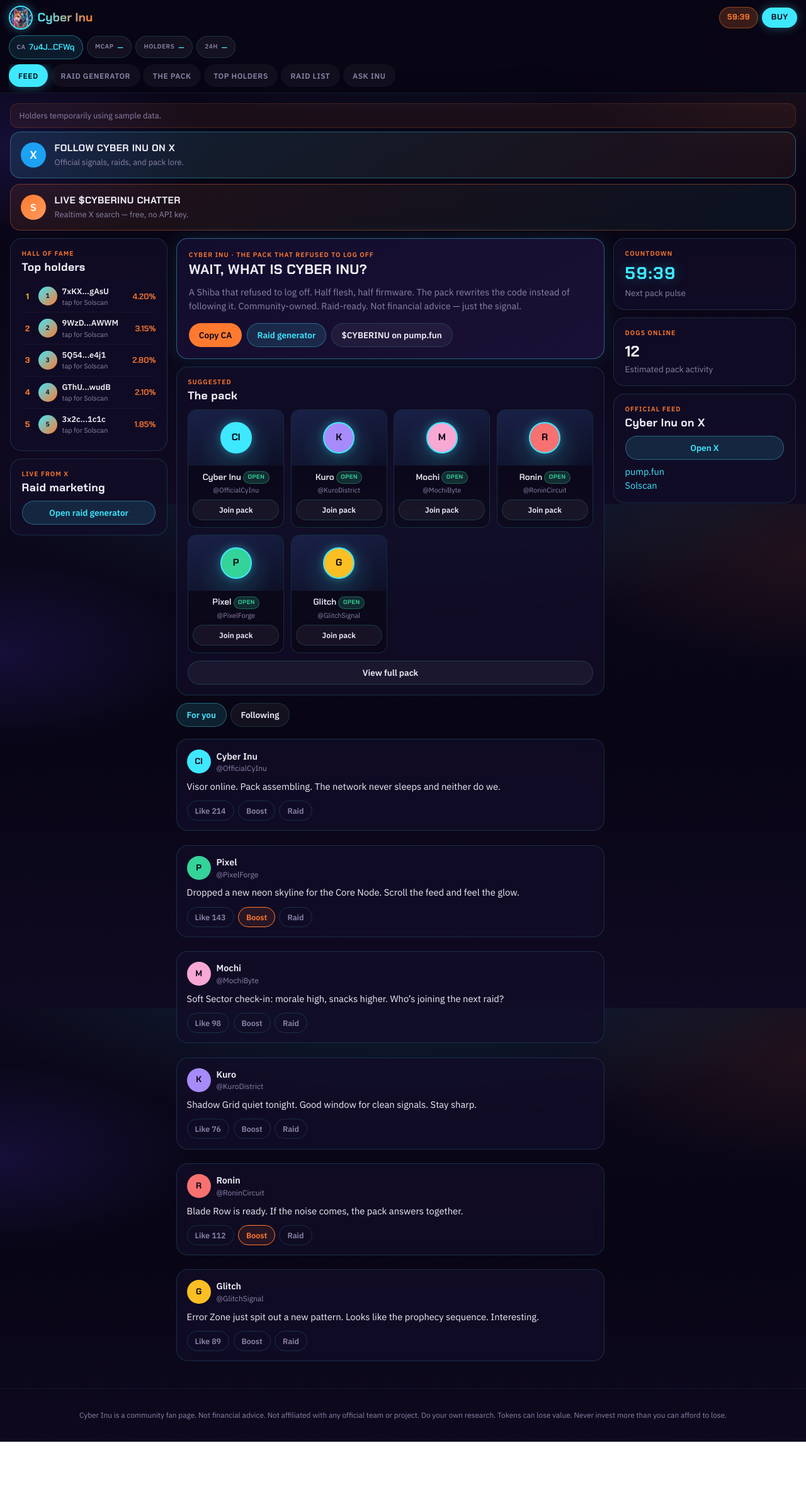
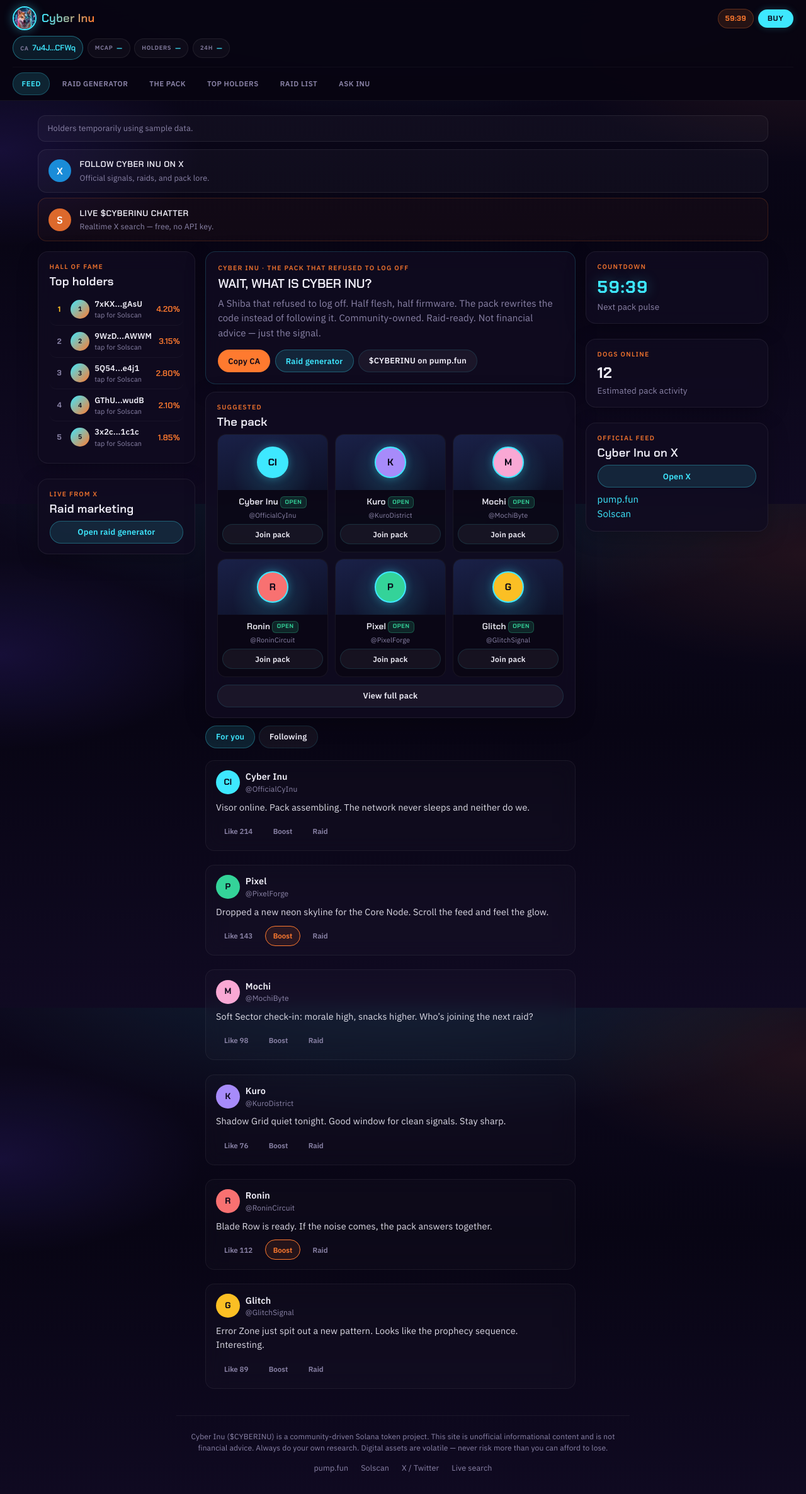
Before and after one commit to Nobrain11/cyber-inu, a React (Vite) app: page / in a window 1280 px wide. Shown: the whole page at 63% size. Before the commit the page ends 2289 px from the top, so only its background shows below. Built offline with nearby package versions, Linux system fonts and the light colour scheme; no server answers.

Commit message:
Professional visual polish: type, chrome, glass, footer

```diff
--- a/src/components/Footer.jsx
+++ b/src/components/Footer.jsx
@@ -1,11 +1,19 @@
+import { BRAND } from '../config';
+
 export default function Footer() {
   return (
     <footer className="site-footer">
       <p>
-        Cyber Inu is a community fan page. Not financial advice. Not affiliated with any official
-        team or project. Do your own research. Tokens can lose value. Never invest more than you
-        can afford to lose.
+        Cyber Inu ($CYBERINU) is a community-driven Solana token project. This site is unofficial
+        informational content and is not financial advice. Always do your own research. Digital assets
+        are volatile — never risk more than you can afford to lose.
       </p>
+      <div className="footer-links">
+        <a href={BRAND.pumpUrl} target="_blank" rel="noopener noreferrer">pump.fun</a>
+        <a href={'https://solscan.io/token/' + BRAND.ca} target="_blank" rel="noopener noreferrer">Solscan</a>
+        <a href={BRAND.xUrl} target="_blank" rel="noopener noreferrer">X / Twitter</a>
+        <a href={'https://x.com/search?q=%24CYBERINU&f=live'} target="_blank" rel="noopener noreferrer">Live search</a>
+      </div>
     </footer>
   );
 }
--- a/src/main.jsx
+++ b/src/main.jsx
@@ -3,6 +3,7 @@ import { createRoot } from 'react-dom/client';
 import App from './App.jsx';
 import './styles/global.css';
 import './styles/peek.css';
+import './styles/pro.css';
 
 createRoot(document.getElementById('root')).render(
   <React.StrictMode>
--- /dev/null
+++ b/src/styles/pro.css
@@ -0,0 +1,285 @@
+/* —— Professional polish —— */
+:root {
+  --radius: 16px;
+  --radius-sm: 12px;
+  --border: rgba(62, 232, 255, 0.12);
+  --panel: rgba(16, 12, 32, 0.82);
+}
+
+body {
+  font-size: 15px;
+  letter-spacing: 0.01em;
+}
+
+.top-chrome {
+  background: rgba(8, 5, 18, 0.94);
+  border-bottom: 1px solid rgba(255, 255, 255, 0.06);
+  padding: 0.65rem 1.25rem 0;
+}
+.brand-name {
+  font-size: 1.15rem;
+  font-weight: 600;
+  letter-spacing: 0.01em;
+}
+.pill-countdown {
+  font-size: 0.72rem;
+  padding: 0.35rem 0.7rem;
+  background: rgba(255, 122, 47, 0.12);
+  border-color: rgba(255, 122, 47, 0.28);
+}
+.pill-cta {
+  font-size: 0.72rem;
+  padding: 0.35rem 0.95rem;
+  letter-spacing: 0.08em;
+  box-shadow: 0 0 12px rgba(62, 232, 255, 0.22);
+}
+.stat-chip {
+  padding: 0.32rem 0.7rem;
+  font-size: 0.74rem;
+  background: rgba(255, 255, 255, 0.03);
+  border-color: rgba(255, 255, 255, 0.08);
+}
+.stat-chip .k {
+  font-size: 0.58rem;
+  letter-spacing: 0.08em;
+  color: rgba(139, 132, 168, 0.95);
+}
+.stat-chip .v {
+  font-size: 0.78rem;
+  font-weight: 600;
+}
+.nav-pills {
+  gap: 0.3rem;
+  padding: 0.45rem 0 0.55rem;
+  border-top: 1px solid rgba(255, 255, 255, 0.04);
+  margin-top: 0.15rem;
+}
+.nav-pill {
+  font-size: 0.72rem;
+  letter-spacing: 0.04em;
+  padding: 0.4rem 0.85rem;
+  background: transparent;
+  border: 1px solid transparent;
+  color: var(--muted);
+  font-weight: 600;
+}
+.nav-pill:hover {
+  color: var(--text);
+  background: rgba(255, 255, 255, 0.04);
+}
+.nav-pill.active {
+  background: rgba(62, 232, 255, 0.14);
+  color: var(--cyan);
+  border-color: rgba(62, 232, 255, 0.25);
+  box-shadow: none;
+}
+
+.app-shell {
+  max-width: 1200px;
+  margin: 0 auto;
+  padding: 1.25rem 1.25rem 2rem;
+  width: 100%;
+}
+@media (max-width: 959px) {
+  .app-shell { padding: 0.9rem 0.85rem 4.5rem; }
+  .top-chrome { padding: 0.55rem 0.85rem 0; }
+}
+
+.glass, .lore-card, .panel {
+  background: var(--panel);
+  border: 1px solid rgba(255, 255, 255, 0.07);
+  border-radius: var(--radius);
+  box-shadow: 0 8px 32px rgba(0, 0, 0, 0.25);
+  backdrop-filter: blur(16px);
+}
+.lore-card {
+  border-color: rgba(62, 232, 255, 0.18);
+}
+.section-label {
+  font-size: 0.65rem;
+  letter-spacing: 0.12em;
+  text-transform: uppercase;
+  color: var(--orange);
+  font-weight: 700;
+  margin-bottom: 0.25rem;
+  opacity: 0.9;
+}
+.section-title {
+  font-size: 1.15rem;
+  font-weight: 600;
+  letter-spacing: 0.01em;
+  text-transform: none;
+  margin-bottom: 0.5rem;
+}
+.lore-card .section-title {
+  font-size: 1.25rem;
+  letter-spacing: -0.01em;
+  text-transform: none;
+}
+
+.cta-stack { gap: 0.5rem; margin-bottom: 1rem; }
+.community-banner {
+  border-radius: 14px;
+  padding: 0.85rem 1rem;
+  border: 1px solid rgba(255, 255, 255, 0.08);
+  background: rgba(255, 255, 255, 0.03);
+  transition: border-color 0.15s, background 0.15s;
+}
+.community-banner:hover {
+  background: rgba(62, 232, 255, 0.06);
+  border-color: rgba(62, 232, 255, 0.28);
+  box-shadow: none;
+}
+.community-banner.search {
+  background: rgba(255, 122, 47, 0.04);
+  border-color: rgba(255, 122, 47, 0.18);
+}
+.community-banner.search:hover {
+  border-color: rgba(255, 122, 47, 0.4);
+  box-shadow: none;
+}
+.community-banner .title {
+  font-size: 0.82rem;
+  letter-spacing: 0.04em;
+  font-weight: 600;
+}
+.community-banner .sub {
+  font-size: 0.78rem;
+}
+.community-banner .icon {
+  width: 36px;
+  height: 36px;
+  font-size: 0.95rem;
+  background: #1a8cd8;
+}
+.community-banner .icon.search-icon {
+  background: rgba(255, 122, 47, 0.85);
+}
+
+.btn {
+  font-size: 0.8rem;
+  letter-spacing: 0.02em;
+  min-height: 36px;
+  padding: 0.45rem 1rem;
+}
+.btn-primary { box-shadow: none; }
+.btn-primary:hover { box-shadow: 0 0 16px rgba(255, 122, 47, 0.25); }
+.btn-cyan { border: 1px solid rgba(62, 232, 255, 0.3); }
+
+.holder-row {
+  padding: 0.45rem 0.35rem;
+  border-radius: 10px;
+  transition: background 0.12s;
+}
+.holder-rank {
+  font-variant-numeric: tabular-nums;
+  font-size: 0.75rem;
+  color: var(--muted);
+  width: 1.25rem;
+}
+.holder-pct {
+  font-variant-numeric: tabular-nums;
+  font-weight: 600;
+  font-size: 0.8rem;
+  color: var(--orange);
+}
+
+.pack-model {
+  border: 1px solid rgba(255, 255, 255, 0.06);
+  border-radius: 14px;
+  overflow: hidden;
+  transition: border-color 0.15s, transform 0.15s;
+}
+.pack-model:hover {
+  border-color: rgba(62, 232, 255, 0.3);
+  transform: translateY(-2px);
+}
+.badge-open {
+  font-size: 0.58rem;
+  letter-spacing: 0.06em;
+  padding: 0.12rem 0.4rem;
+  border-radius: 6px;
+  background: rgba(52, 211, 153, 0.15);
+  color: #34d399;
+  border: 1px solid rgba(52, 211, 153, 0.3);
+}
+
+.post-card {
+  border: 1px solid rgba(255, 255, 255, 0.06);
+  border-radius: 14px;
+  background: rgba(255, 255, 255, 0.02);
+  padding: 0.9rem 1rem;
+  margin-bottom: 0.65rem;
+}
+.post-text {
+  font-size: 0.9rem;
+  line-height: 1.55;
+  color: rgba(240, 238, 248, 0.92);
+}
+.action-btn {
+  font-size: 0.72rem;
+  color: var(--muted);
+  background: transparent;
+  border: 1px solid transparent;
+  min-height: 32px;
+}
+.action-btn:hover, .action-btn.active {
+  color: var(--cyan);
+  background: rgba(62, 232, 255, 0.08);
+}
+
+.site-footer {
+  border-top: 1px solid rgba(255, 255, 255, 0.06);
+  padding: 1.5rem 1.25rem 2rem;
+  text-align: center;
+  max-width: 720px;
+  margin: 0 auto;
+}
+.site-footer p {
+  font-size: 0.75rem;
+  color: var(--muted);
+  line-height: 1.55;
+  margin: 0 0 0.75rem;
+}
+.footer-links {
+  display: flex;
+  flex-wrap: wrap;
+  justify-content: center;
+  gap: 0.75rem 1.25rem;
+  font-size: 0.78rem;
+}
+.footer-links a {
+  color: var(--muted);
+  text-decoration: none;
+}
+.footer-links a:hover { color: var(--cyan); }
+
+.bottom-nav {
+  background: rgba(8, 5, 18, 0.96);
+  border-top: 1px solid rgba(255, 255, 255, 0.06);
+}
+.bottom-nav-item {
+  font-size: 0.68rem;
+  letter-spacing: 0.08em;
+}
+.bottom-nav-item.active {
+  background: rgba(62, 232, 255, 0.08);
+}
+
+.profile-sheet {
+  border: 1px solid rgba(255, 255, 255, 0.1);
+  box-shadow: 0 -12px 48px rgba(0, 0, 0, 0.5);
+}
+
+.layout-3 { gap: 1rem; }
+.col-side .glass { margin-bottom: 0.75rem; }
+
+.notice {
+  background: rgba(255, 255, 255, 0.03);
+  border: 1px solid rgba(255, 255, 255, 0.08);
+  color: var(--muted);
+  font-size: 0.8rem;
+  border-radius: 12px;
+  padding: 0.65rem 0.9rem;
+  margin-bottom: 0.75rem;
+}
```
